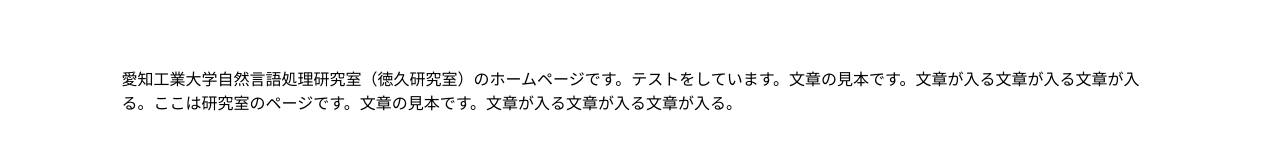
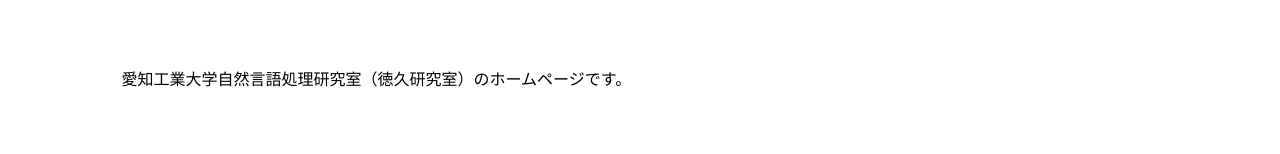
Before and after one commit to Kipeo22/AIT-NLPLab, a Next.js app: page / in a window 1280 px wide. Shown: the part 798-952 px from the top of the page. Built offline with nearby package versions, Linux system fonts and the light colour scheme.

Commit message:
住所追加

```diff
--- a/src/component/about/About.jsx
+++ b/src/component/about/About.jsx
@@ -7,7 +7,7 @@
       <div className={styles.about}>
         <h2>About</h2>
         <p>
-          愛知工業大学自然言語処理研究室（徳久研究室）のホームページです。テストをしています。文章の見本です。文章が入る文章が入る文章が入る。ここは研究室のページです。文章の見本です。文章が入る文章が入る文章が入る。
+          愛知工業大学自然言語処理研究室（徳久研究室）のホームページです。
         </p>
       </div>
     </section>
--- a/src/component/contact/Contact.jsx
+++ b/src/component/contact/Contact.jsx
@@ -5,7 +5,8 @@
     <section id='contact' className={styles.section}>
       <div className={styles.contact}>
         <h2>Contact</h2>
-        <p>こちらのメールアドレスにご連絡ください。</p>
+        <p>住所：〒470-0392 豊田市八草町八千草1247 愛知工業大学情報科学部 14号館708号</p>
+        <p>電話：0565-48-8121(内線2416)</p>
       </div>
     </section>
   );
```
